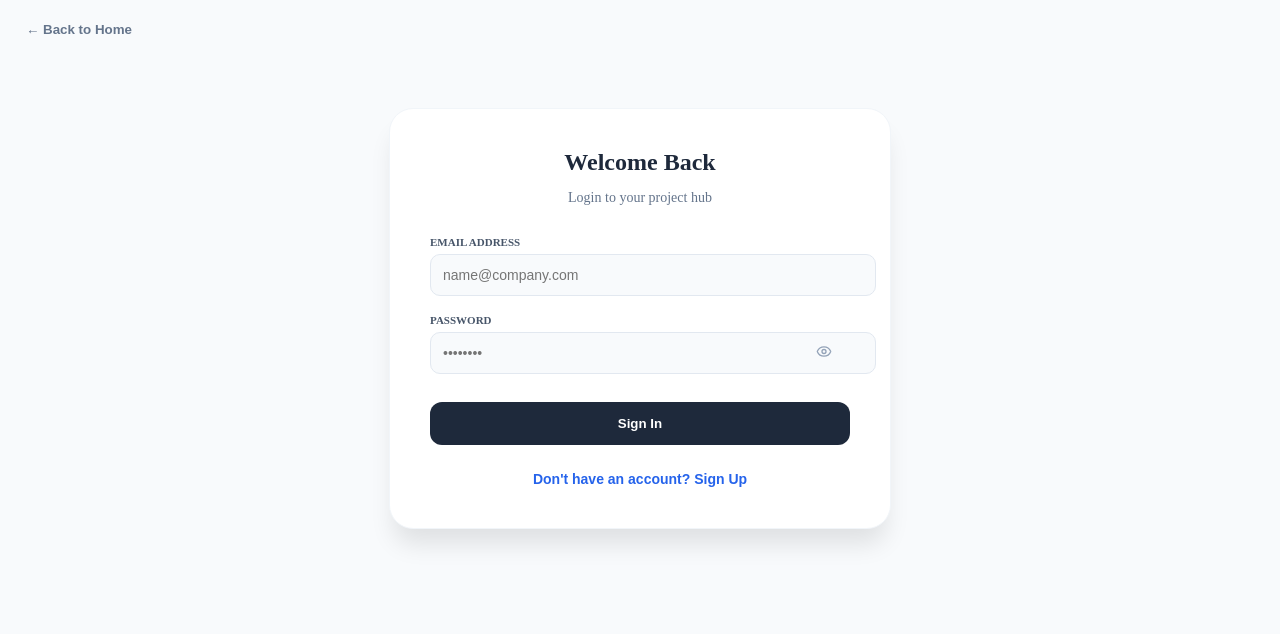
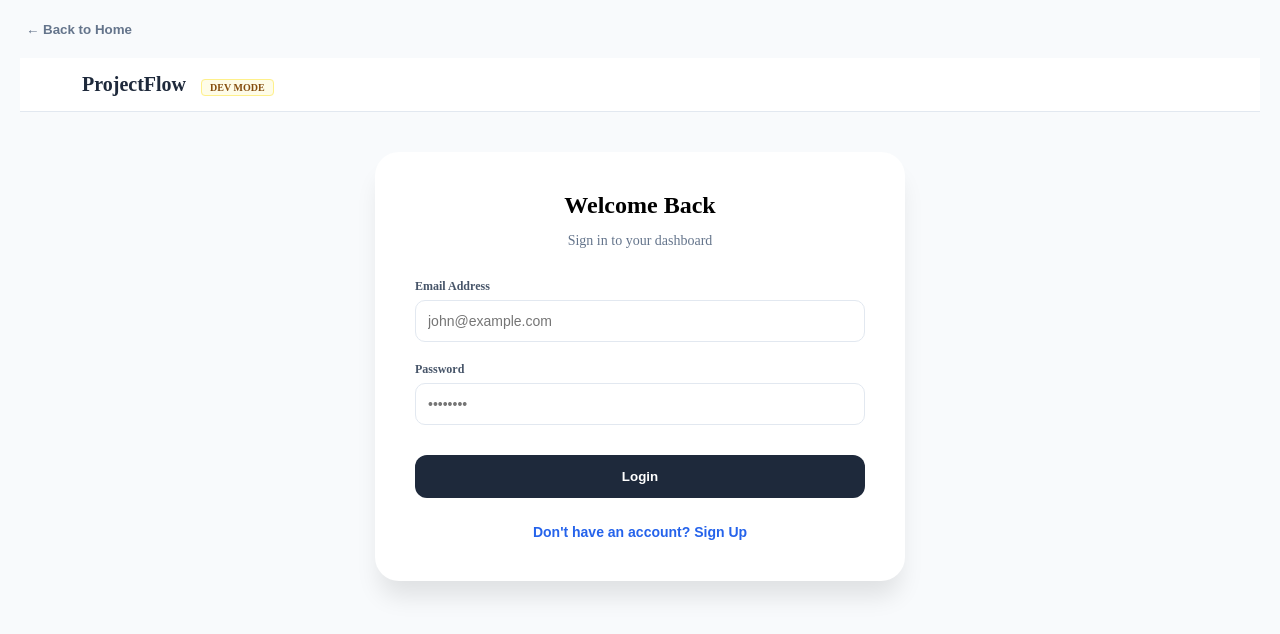
Before and after one commit to thakuryash31/interior-project-management-app, a React (Vite) app: page / in a window 1280 px wide. Both pictures are taken after a click on the button "Login". Shown: the top 634 px of the page. Built offline with nearby package versions, Linux system fonts and the light colour scheme.

Commit message:
Auth Layer Removed

```diff
--- a/src/Auth.jsx
+++ b/src/Auth.jsx
@@ -1,194 +1,159 @@
-import React, { useState } from 'react';
+import React, { useState, useEffect } from 'react';
 import { supabase } from './supabase';
-import {
-  Loader2, Mail, Phone, Lock, Eye, EyeOff, User, AlertCircle
-} from 'lucide-react';
+import Dashboard from './Dashboard';
+import ProjectDetails from './ProjectDetails';
+import { X, MapPin, User, Globe, Loader2, HardDrive } from 'lucide-react';
 
-export default function Auth() {
-  const [isSignUp, setIsSignUp] = useState(false);
+// --- CONSTANTS ---
+const INDIAN_STATES = ["Maharashtra", "Karnataka", "Delhi", "Gujarat", "Tamil Nadu", "Telangana", "West Bengal", "Other"];
+const COUNTRIES = ["India", "UAE", "USA", "UK", "Singapore"];
+const POPULAR_CITIES = ["Mumbai", "Bengaluru", "Delhi", "Hyderabad", "Ahmedabad", "Chennai", "Kolkata", "Pune", "Surat", "Jaipur", "Lucknow", "Other"];
+
+export default function App() {
+  const [selectedProject, setSelectedProject] = useState(null);
+  const [showCreateModal, setShowCreateModal] = useState(false);
   const [loading, setLoading] = useState(false);
-  const [showPassword, setShowPassword] = useState(false);
-  const [errors, setErrors] = useState({});
 
+  // Form State
   const [form, setForm] = useState({
-    firstName: '',
-    lastName: '',
-    email: '',
-    mobile: '',
-    password: '',
-    confirmPassword: ''
+    projectName: '', customerName: '', customerEmail: '', customerPhone: '',
+    billingAddress: '', billingCity: 'Mumbai', billingState: 'Maharashtra', billingPincode: '', billingCountry: 'India',
+    projectCity: 'Mumbai', projectState: 'Maharashtra', projectPincode: '', projectCountry: 'India'
   });
 
-  // --- Client-Side Validation ---
-  const validate = () => {
-    let newErrors = {};
-    if (!/\S+@\S+\.\S+/.test(form.email)) newErrors.email = "Invalid email address";
+  // --- LOGIC: Create Project with Sequential ID ---
+  const handleCreateProject = async (e) => {
+    e.preventDefault();
+    setLoading(true);
 
-    if (isSignUp) {
-      if (form.firstName.trim().length < 2) newErrors.firstName = "First name required";
-      if (!/^[6-9]\d{9}$/.test(form.mobile)) newErrors.mobile = "Invalid 10-digit mobile";
-      if (form.password.length < 6) newErrors.password = "Min 6 characters required";
-      if (form.password !== form.confirmPassword) newErrors.confirmPassword = "Passwords do not match";
-    }
-    setErrors(newErrors);
-    return Object.keys(newErrors).length === 0;
-  };
+    try {
+      const prefix = (form.projectCity || "PRJ").substring(0, 3).toUpperCase();
 
-  const handleAuth = async (e) => {
-    e.preventDefault();
-    if (!validate()) return;
+      // Get the last ID to increment
+      const { data: lastProjects } = await supabase
+        .from('projects')
+        .select('project_id')
+        .order('created_at', { ascending: false })
+        .limit(1);
 
-    setLoading(true);
-    try {
-      if (isSignUp) {
-        // 1. Create the Auth User
-        const { data: authData, error: authError } = await supabase.auth.signUp({
-          email: form.email,
-          password: form.password,
-        });
+      let nextNum = 1000000001;
+      if (lastProjects && lastProjects.length > 0) {
+        const lastFullId = lastProjects[0].project_id;
+        if (lastFullId.includes('-')) {
+          nextNum = parseInt(lastFullId.split('-')[1]) + 1;
+        }
+      }
+      const customId = `${prefix}-${nextNum}`;
 
-        if (authError) throw authError;
+      const { data, error } = await supabase.from('projects').insert([{
+        project_id: customId,
+        project_name: form.projectName,
+        customer_name: form.customerName,
+        customer_email: form.customerEmail,
+        customer_phone: form.customerPhone,
+        billing_address: form.billingAddress,
+        billing_city: form.billingCity,
+        billing_state: form.billingState,
+        billing_pincode: form.billingPincode,
+        billing_country: form.billingCountry,
+        project_city: form.projectCity,
+        project_state: form.projectState,
+        project_pincode: form.projectPincode,
+        project_country: form.projectCountry,
+        current_sub_step: 1
+        // Removed user_id requirement for now
+      }]).select();
 
-        // 2. Immediate Profile Creation
-        // Note: This relies on "Confirm Email" being OFF in Supabase settings
-        if (authData?.user) {
-          const { error: profileError } = await supabase
-            .from('profiles')
-            .insert([{
-              id: authData.user.id,
-              first_name: form.firstName,
-              last_name: form.lastName,
-              mobile_number: form.mobile,
-              email: form.email
-            }]);
-
-          if (profileError) throw profileError;
-          alert("Account created successfully!");
-        }
-      } else {
-        // Login Logic
-        const { error: loginError } = await supabase.auth.signInWithPassword({
-          email: form.email,
-          password: form.password
-        });
-        if (loginError) throw loginError;
-      }
+      if (error) throw error;
+      setShowCreateModal(false);
+      if (data) setSelectedProject(data[0]);
     } catch (err) {
-      // Catch RLS or Rate Limit errors
-      alert(err.message);
+      alert("Error: " + err.message);
     } finally {
       setLoading(false);
     }
   };
 
   return (
-    <div style={authWrapper}>
-      <div style={authCard}>
-        <div style={header}>
-          <h2 style={title}>{isSignUp ? "Create Account" : "Welcome Back"}</h2>
-          <p style={subtitle}>{isSignUp ? "Register your design firm" : "Login to your project hub"}</p>
+    <div style={{ background: '#f8fafc', minHeight: '100vh' }}>
+      {/* HEADER BAR */}
+      <nav style={navStyle}>
+        <div style={{fontWeight:'900', fontSize:'20px', color:'#1e293b'}}>ProjectFlow <span style={devTag}>DEV MODE</span></div>
+      </nav>
+
+      {!selectedProject ? (
+        <Dashboard
+          onSelectProject={(proj) => setSelectedProject(proj)}
+          onCreateNew={() => setShowCreateModal(true)}
+        />
+      ) : (
+        <ProjectDetails
+          project={selectedProject}
+          onBack={() => setSelectedProject(null)}
+        />
+      )}
+
+      {/* CREATE PROJECT MODAL */}
+      {showCreateModal && (
+        <div style={modalOverlay}>
+          <div style={modalContent}>
+            <div style={modalHeader}>
+              <h2 style={{margin:0, fontSize:'18px'}}>Create New Project</h2>
+              <button onClick={() => setShowCreateModal(false)} style={closeBtn}><X /></button>
+            </div>
+
+            <form onSubmit={handleCreateProject} style={formBody}>
+              <div style={sectionLabel}><User size={14}/> Client Information</div>
+              <div style={grid2}>
+                <input required placeholder="Project Name" style={input} onChange={e => setForm({...form, projectName: e.target.value})} />
+                <input required placeholder="Customer Name" style={input} onChange={e => setForm({...form, customerName: e.target.value})} />
+                <input required type="email" placeholder="Email Address" style={input} onChange={e => setForm({...form, customerEmail: e.target.value})} />
+                <input required type="tel" placeholder="Phone Number" style={input} onChange={e => setForm({...form, customerPhone: e.target.value})} />
+              </div>
+
+              <div style={sectionLabel}><Globe size={14}/> Billing Address</div>
+              <input required placeholder="Address Line" style={input} onChange={e => setForm({...form, billingAddress: e.target.value})} />
+              <div style={grid2}>
+                <select style={input} value={form.billingCity} onChange={e => setForm({...form, billingCity: e.target.value})}>
+                  {POPULAR_CITIES.map(c => <option key={c} value={c}>{c}</option>)}
+                </select>
+                <select style={input} value={form.billingState} onChange={e => setForm({...form, billingState: e.target.value})}>
+                  {INDIAN_STATES.map(s => <option key={s} value={s}>{s}</option>)}
+                </select>
+                <input required placeholder="Pincode" style={input} onChange={e => setForm({...form, billingPincode: e.target.value})} />
+              </div>
+
+              <div style={sectionLabel}><MapPin size={14}/> Project Site Address</div>
+              <div style={grid2}>
+                <select style={input} value={form.projectCity} onChange={e => setForm({...form, projectCity: e.target.value})}>
+                  {POPULAR_CITIES.map(c => <option key={c} value={c}>{c}</option>)}
+                </select>
+                <select style={input} value={form.projectState} onChange={e => setForm({...form, projectState: e.target.value})}>
+                  {INDIAN_STATES.map(s => <option key={s} value={s}>{s}</option>)}
+                </select>
+                <input required placeholder="Site Pincode" style={input} onChange={e => setForm({...form, projectPincode: e.target.value})} />
+              </div>
+
+              <button type="submit" style={submitBtn} disabled={loading}>
+                {loading ? <Loader2 className="animate-spin" size={20}/> : "Initialize Project"}
+              </button>
+            </form>
+          </div>
         </div>
-
-        <form onSubmit={handleAuth} style={formBox}>
-          {isSignUp && (
-            <div style={row}>
-              <div style={inputGroup}>
-                <label style={label}>First Name</label>
-                <input
-                  style={input(errors.firstName)}
-                  placeholder="John"
-                  onChange={e => setForm({...form, firstName: e.target.value})}
-                />
-              </div>
-              <div style={inputGroup}>
-                <label style={label}>Last Name</label>
-                <input
-                  style={input(errors.lastName)}
-                  placeholder="Doe"
-                  onChange={e => setForm({...form, lastName: e.target.value})}
-                />
-              </div>
-            </div>
-          )}
-
-          <div style={inputGroup}>
-            <label style={label}>Email Address</label>
-            <input
-              type="email"
-              style={input(errors.email)}
-              placeholder="name@company.com"
-              onChange={e => setForm({...form, email: e.target.value})}
-            />
-            {errors.email && <span style={errText}>{errors.email}</span>}
-          </div>
-
-          {isSignUp && (
-            <div style={inputGroup}>
-              <label style={label}>Mobile Number</label>
-              <input
-                type="tel"
-                style={input(errors.mobile)}
-                placeholder="9876543210"
-                onChange={e => setForm({...form, mobile: e.target.value})}
-              />
-              {errors.mobile && <span style={errText}>{errors.mobile}</span>}
-            </div>
-          )}
-
-          <div style={inputGroup}>
-            <label style={label}>Password</label>
-            <div style={{position:'relative'}}>
-              <input
-                type={showPassword ? "text" : "password"}
-                style={input(errors.password)}
-                placeholder="••••••••"
-                onChange={e => setForm({...form, password: e.target.value})}
-              />
-              <button type="button" onClick={() => setShowPassword(!showPassword)} style={eyeBtn}>
-                {showPassword ? <EyeOff size={16}/> : <Eye size={16}/>}
-              </button>
-            </div>
-            {errors.password && <span style={errText}>{errors.password}</span>}
-          </div>
-
-          {isSignUp && (
-            <div style={inputGroup}>
-              <label style={label}>Confirm Password</label>
-              <input
-                type={showPassword ? "text" : "password"}
-                style={input(errors.confirmPassword)}
-                placeholder="••••••••"
-                onChange={e => setForm({...form, confirmPassword: e.target.value})}
-              />
-              {errors.confirmPassword && <span style={errText}>{errors.confirmPassword}</span>}
-            </div>
-          )}
-
-          <button type="submit" style={submitBtn} disabled={loading}>
-            {loading ? <Loader2 className="animate-spin" size={20}/> : (isSignUp ? "Sign Up" : "Sign In")}
-          </button>
-        </form>
-
-        <button onClick={() => {setIsSignUp(!isSignUp); setErrors({});}} style={toggleBtn}>
-          {isSignUp ? "Already have an account? Login" : "Don't have an account? Sign Up"}
-        </button>
-      </div>
+      )}
     </div>
   );
 }
 
 // --- STYLES ---
-const authWrapper = { display: 'flex', justifyContent: 'center', padding: '50px 20px' };
-const authCard = { background: '#fff', padding: '40px', borderRadius: '24px', width: '100%', maxWidth: '420px', boxShadow: '0 20px 25px -5px rgba(0,0,0,0.1)', border: '1px solid #f1f5f9' };
-const header = { textAlign: 'center', marginBottom: '30px' };
-const title = { margin: '0 0 8px 0', fontSize: '24px', fontWeight: '800', color: '#1e293b' };
-const subtitle = { color: '#64748b', fontSize: '14px' };
-const formBox = { display: 'flex', flexDirection: 'column', gap: '18px' };
-const row = { display: 'grid', gridTemplateColumns: '1fr 1fr', gap: '12px' };
-const inputGroup = { display: 'flex', flexDirection: 'column', gap: '6px' };
-const label = { fontSize: '11px', fontWeight: '800', color: '#475569', textTransform: 'uppercase' };
-const input = (err) => ({ padding: '12px', borderRadius: '10px', border: err ? '1px solid #ef4444' : '1px solid #e2e8f0', background: '#f8fafc', outline: 'none', fontSize: '14px', width: '100%' });
-const eyeBtn = { position: 'absolute', right: '12px', top: '50%', transform: 'translateY(-50%)', background: 'none', border: 'none', color: '#94a3b8', cursor: 'pointer' };
-const submitBtn = { background: '#1e293b', color: '#fff', padding: '14px', borderRadius: '12px', border: 'none', fontWeight: 'bold', cursor: 'pointer', display: 'flex', justifyContent: 'center', marginTop: '10px' };
-const toggleBtn = { background: 'none', border: 'none', color: '#2563eb', marginTop: '25px', cursor: 'pointer', fontSize: '14px', fontWeight: '600', width: '100%' };
-const errText = { color: '#ef4444', fontSize: '11px', fontWeight: '600' };
+const navStyle = { padding: '15px 5%', background: '#fff', borderBottom: '1px solid #e2e8f0', display: 'flex', alignItems: 'center' };
+const devTag = { fontSize: '10px', background: '#fefce8', color: '#854d0e', padding: '2px 8px', borderRadius: '4px', marginLeft: '10px', border: '1px solid #fef08a' };
+const modalOverlay = { position: 'fixed', top:0, left:0, width:'100%', height:'100%', background:'rgba(15, 23, 42, 0.7)', display:'flex', justifyContent:'center', alignItems:'center', zIndex:2000 };
+const modalContent = { background:'#fff', width:'550px', maxHeight:'85vh', borderRadius:'20px', display:'flex', flexDirection:'column', overflow:'hidden' };
+const modalHeader = { padding:'20px', borderBottom:'1px solid #f1f5f9', display:'flex', justifyContent:'space-between', alignItems:'center' };
+const formBody = { padding:'20px', overflowY:'auto', display:'flex', flexDirection:'column', gap:'12px' };
+const sectionLabel = { fontSize:'10px', fontWeight:'800', color:'#94a3b8', textTransform:'uppercase', letterSpacing:'1px', marginTop:'10px', display:'flex', alignItems:'center', gap:'5px' };
+const grid2 = { display:'grid', gridTemplateColumns:'1fr 1fr', gap:'10px' };
+const input = { padding:'10px', borderRadius:'8px', border:'1px solid #e2e8f0', fontSize:'13px', outline:'none' };
+const submitBtn = { padding:'16px', background:'#1e293b', color:'#fff', border:'none', borderRadius:'10px', fontWeight:'bold', cursor:'pointer', marginTop:'15px', display:'flex', justifyContent:'center' };
+const closeBtn = { background:'none', border:'none', cursor:'pointer' };
```
